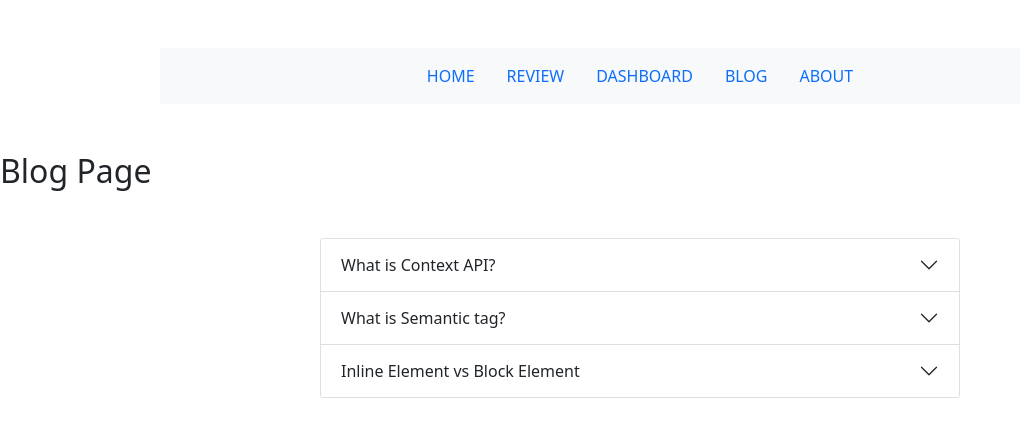
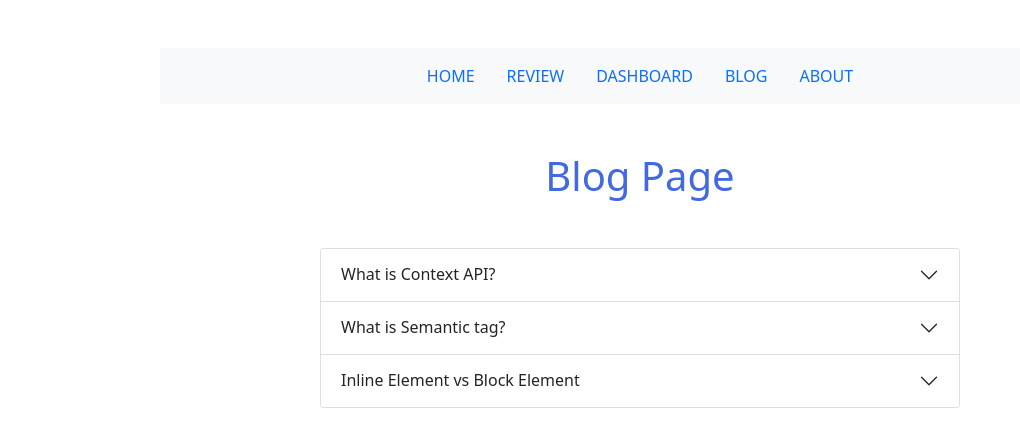
Before and after one commit to chamakkarmakar/product-analysis-review, a React (Create React App) app: page /blog in a window 1280 px wide. Shown: the top 446 px of the page, without its empty margins (0-1020 px from the left). Built offline with nearby package versions, Linux system fonts and the light colour scheme.

Commit message:
Header updated

```diff
--- a/src/App.js
+++ b/src/App.js
@@ -1,34 +1,16 @@
 import { Routes, Route } from 'react-router-dom';
 import './App.css';
-import { Nav } from 'react-bootstrap';
 import Home from './components/Home/Home';
 import Review from './components/Review/Review';
 import Blog from './components/Blog/Blog';
 import Dashboard from './components/Dashboard/Dashboard';
 import About from './components/About/About';
+import Header from './components/Header/Header';
 
 function App() {
   return (
     <div className="App">
-      <Nav className="nav-bar justify-content-center bg-light w-75 p-2 my-5 mx-auto" defaultActiveKey="/home">
-        <Nav.Item>
-          <Nav.Link href="/home">HOME</Nav.Link>
-        </Nav.Item>
-        <Nav.Item>
-          <Nav.Link href="/review">REVIEW</Nav.Link>
-        </Nav.Item>
-        <Nav.Item>
-          <Nav.Link href="/dashboard">DASHBOARD</Nav.Link>
-        </Nav.Item>
-        <Nav.Item>
-          <Nav.Link href="/blog">BLOG</Nav.Link>
-        </Nav.Item>
-        <Nav.Item>
-          <Nav.Link href="/about">ABOUT</Nav.Link>
-        </Nav.Item>
-      </Nav>
-
-
+      <Header></Header>
       <Routes>
         <Route path='/' element={<Home />}></Route>
         <Route path='/home' element={<Home />}></Route>
--- a/src/components/Blog/Blog.js
+++ b/src/components/Blog/Blog.js
@@ -5,7 +5,7 @@ import './Blog.css';
 const Blog = () => {
     return (
         <div>
-            <h2>Blog Page</h2>
+            <h1>Blog Page</h1>
             <Accordion className='w-50 mx-auto my-5'>
                 <Accordion.Item eventKey="0">
                     <Accordion.Header>What is Context API?</Accordion.Header>
--- /dev/null
+++ b/src/components/Header/Header.js
@@ -0,0 +1,27 @@
+import React from 'react';
+import { Nav } from 'react-bootstrap';
+import './Header.css';
+
+const Header = () => {
+    return (
+        <Nav className="nav-bar justify-content-center bg-light w-75 p-2 my-5 mx-auto" defaultActiveKey="/home">
+        <Nav.Item>
+          <Nav.Link href="/home">HOME</Nav.Link>
+        </Nav.Item>
+        <Nav.Item>
+          <Nav.Link href="/review">REVIEW</Nav.Link>
+        </Nav.Item>
+        <Nav.Item>
+          <Nav.Link href="/dashboard">DASHBOARD</Nav.Link>
+        </Nav.Item>
+        <Nav.Item>
+          <Nav.Link href="/blog">BLOG</Nav.Link>
+        </Nav.Item>
+        <Nav.Item>
+          <Nav.Link href="/about">ABOUT</Nav.Link>
+        </Nav.Item>
+      </Nav>
+    );
+};
+
+export default Header;
--- a/src/components/Home/Home.css
+++ b/src/components/Home/Home.css
@@ -8,6 +8,7 @@
 }
 h1{
     color: royalblue;
+    text-align: center;
 }
 .product img{
     margin: 3.5em;
--- a/src/components/Review/Review.js
+++ b/src/components/Review/Review.js
@@ -2,6 +2,7 @@ import React from 'react';
 import './Review.css';
 
 const Review = () => {
+
     return (
         <div>
             <h1>Review Page</h1>
```
Also changed, not shown: src/components/Header/Header.css (added).
